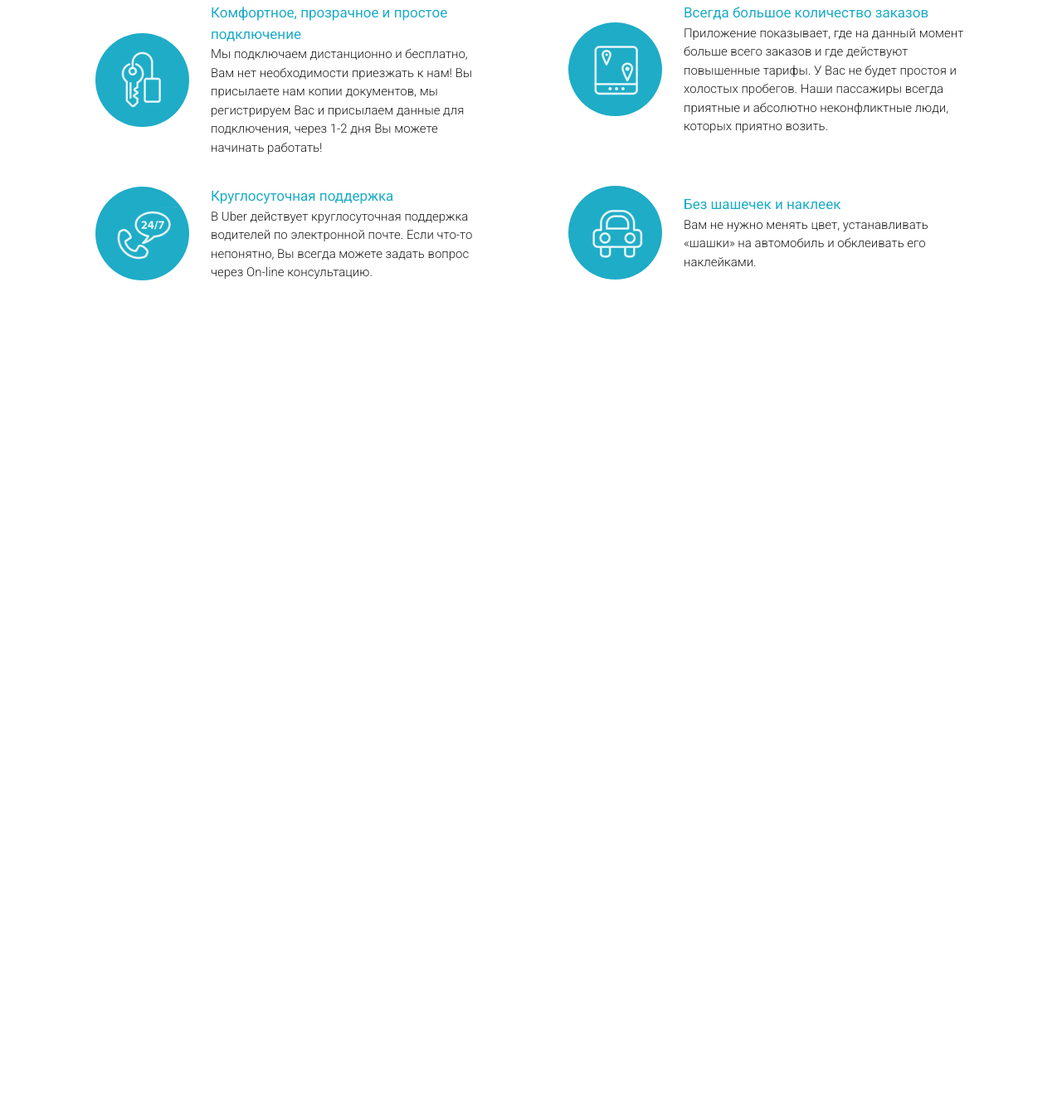
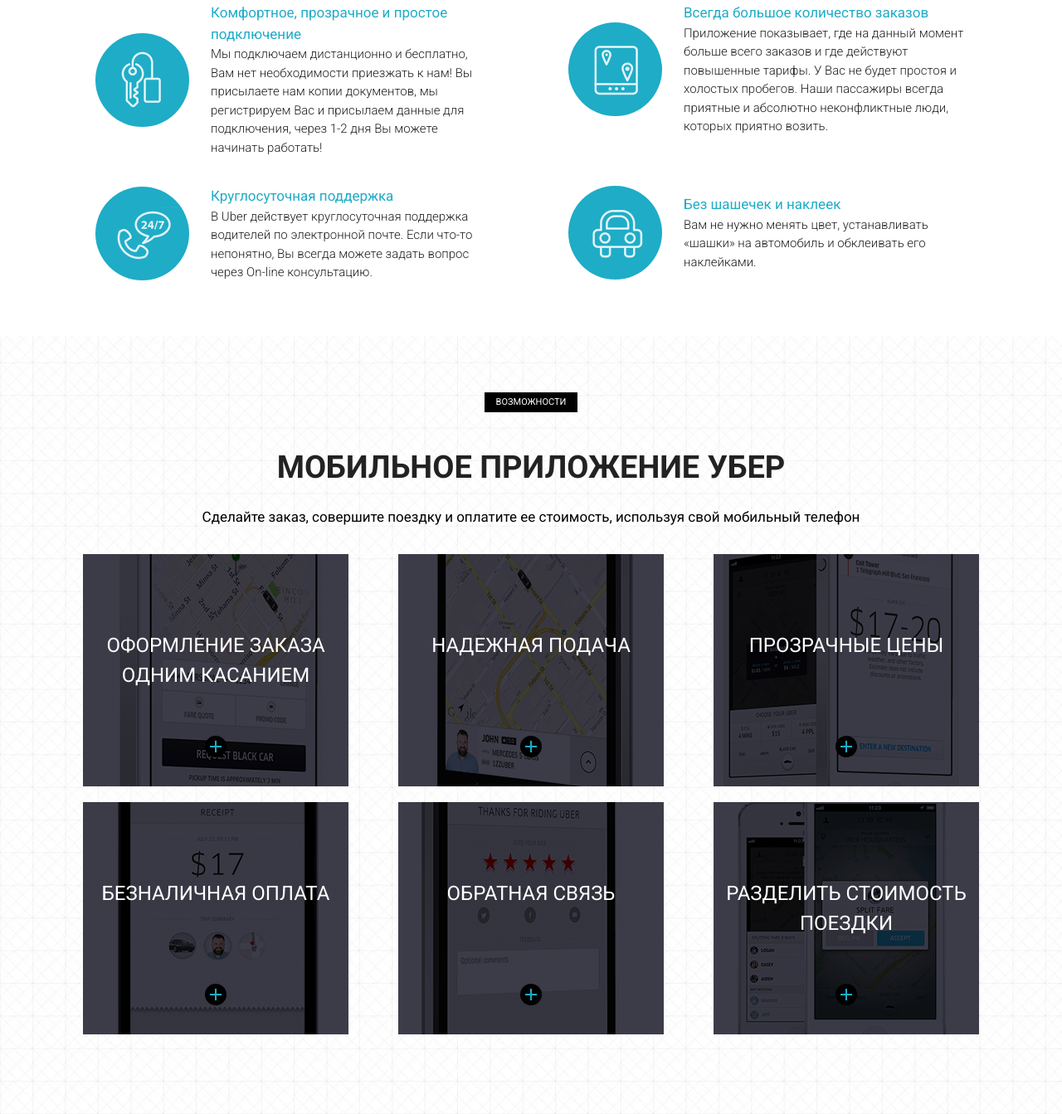
Before and after one commit to krasiukov-js/projectUber, a plain HTML site: page index.html in a window 1280 px wide. Shown: the part 1447-2790 px from the top of the page at 83% size. Before the commit the page ends 1852 px from the top, so only its background shows below. Drawn offline with Linux system fonts and the light colour scheme.

Commit message:
section mobile done

```diff
--- a/index.html
+++ b/index.html
@@ -61,8 +61,8 @@
 	</section>
 	<section class="reasons">
 		<div class="container">
-			<div class="reasons_label">преимущества</div>
-			<div class="reasons_header">8 причин начать работать с нами</div>
+			<div class="label">преимущества</div>
+			<div class="title">8 причин начать работать с нами</div>
 			<div class="row">
 				<div class="col-md-6">
 					<div class="reasons_block">
@@ -159,5 +159,50 @@
 			</div>
 		</div>
 	</section>
+	<section class="mobile">
+		<div class="container">
+			<div class="label">Возможности</div>
+			<div class="title">мобильное приложение убер</div>
+			<div class="subtitle">Сделайте заказ, совершите поездку и оплатите ее стоимость, используя свой мобильный телефон</div>
+			<div class="row">
+				<div class="col-md-4">
+					<div class="mobile_item mobile_item_1">
+						<div class="mobile_item_subtitle">оформление заказа одним касанием</div>
+						<div class="mobile_item_round"><img src="../images/plus.png" alt="plus"></div>
+					</div>
+				</div>
+					<div class="col-md-4">
+					<div class="mobile_item mobile_item_2">
+						<div class="mobile_item_subtitle">надежная подача</div>
+						<div class="mobile_item_round"><img src="../images/plus.png" alt="plus"></div>
+					</div>
+				</div>
+					<div class="col-md-4">
+					<div class="mobile_item mobile_item_3">
+						<div class="mobile_item_subtitle">прозрачные цены</div>
+						<div class="mobile_item_round"><img src="../images/plus.png" alt="plus"></div>
+					</div>
+				</div>
+					<div class="col-md-4">
+					<div class="mobile_item mobile_item_4">
+						<div class="mobile_item_subtitle">безналичная оплата</div>
+						<div class="mobile_item_round"><img src="../images/plus.png" alt="plus"></div>
+					</div>
+				</div>
+					<div class="col-md-4">
+					<div class="mobile_item mobile_item_5">
+						<div class="mobile_item_subtitle">обратная связь</div>
+						<div class="mobile_item_round"><img src="../images/plus.png" alt="plus"></div>
+					</div>
+				</div>
+					<div class="col-md-4">
+					<div class="mobile_item mobile_item_6">
+						<div class="mobile_item_subtitle">разделить стоимость поездки</div>
+						<div class="mobile_item_round"><img src="../images/plus.png" alt="plus"></div>
+					</div>
+				</div>
+			</div>
+		</div>
+	</section>
 </body>
 </html>
--- a/sass/style.sass
+++ b/sass/style.sass
@@ -12,26 +12,6 @@ $color_red: #ff5656;
     font-size: 14px
     font-weight: 400
     text-transform: uppercase
-@mixin label
-    width: 112px
-    height: 24px
-    background-color: #000000
-    color: $color_white
-    font-size: 11px
-    line-height: 24px
-    font-weight: 400
-    text-align: center
-    text-transform: uppercase
-    display: block
-    margin: 0 auto
-
-@mixin title
-    color: #222222
-    font-size: 38px
-    font-weight: 700
-    text-align: center
-    text-transform: uppercase
-    margin-top: 38px
 
 *
     font-family: 'Roboto', sans-serif
@@ -121,12 +101,35 @@ nav
         height: 63px
         @include button
 
+.label
+    width: 112px
+    height: 24px
+    background-color: #000000
+    color: $color_white
+    font-size: 11px
+    line-height: 24px
+    font-weight: 400
+    text-align: center
+    text-transform: uppercase
+    display: block
+    margin: 0 auto
+.title
+    color: #222222
+    font-size: 38px
+    font-weight: 700
+    text-align: center
+    text-transform: uppercase
+    margin-top: 38px
+
+.subtitle
+    color: black
+    font-size: 17px
+    font-weight: 400
+    text-align: center
+    margin-top: 19px
+
 .reasons
     padding: 71px 0 65px 0
-    &_label
-        @include label
-    &_header
-        @include title
     &_round
         width: 113px
         height: 113px
@@ -152,3 +155,50 @@ nav
         justify-content: center
         align-items: center
         margin-top: 35px
+
+.mobile
+    padding: 68px 0 84px 0
+    background: url('../images/mobile_bg.png') center (center / cover) no-repeat
+    .row
+        margin-top: 32px
+    &_item
+        position: relative
+        width: 320px
+        height: 280px
+        display: block
+        margin: 0 auto
+        margin-bottom: 19px
+
+        &_1
+            background: url('../images/mobile1.png') center (center / cover) no-repeat
+        &_2
+            background: url('../images/mobile2.png') center (center / cover) no-repeat
+        &_3
+            background: url('../images/mobile3.png') center (center / cover) no-repeat
+        &_4
+            background: url('../images/mobile4.png') center (center / cover) no-repeat
+        &_5
+            background: url('../images/mobile5.png') center (center / cover) no-repeat
+        &_6
+            background: url('../images/mobile6.png') center (center / cover) no-repeat
+        &_subtitle
+            color: $color_white
+            font-size: 24px
+            font-weight: 400
+            text-align: center
+            text-transform: uppercase
+            padding-top: 92px
+        &_round
+            position: absolute
+            bottom: 35px
+            // left: 147px
+            left: 50%
+            transform: translateX(-50%)
+            display: flex
+            justify-content: center
+            align-items: center
+            width: 26px
+            height: 26px
+            background-color: #000000
+            border-radius: 100%
+            cursor: pointer
```
Also changed, not shown: css/style.min.css, images/plus.png (added), 1 other file.
